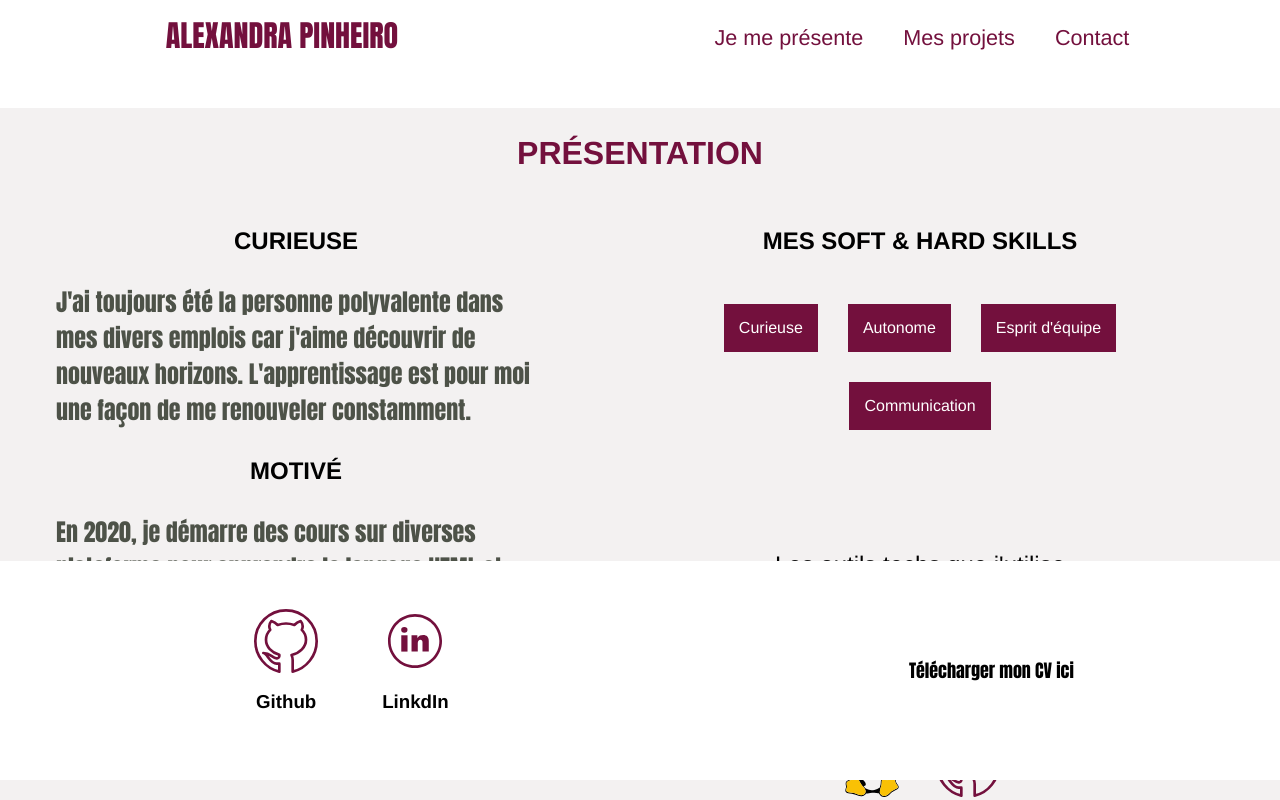
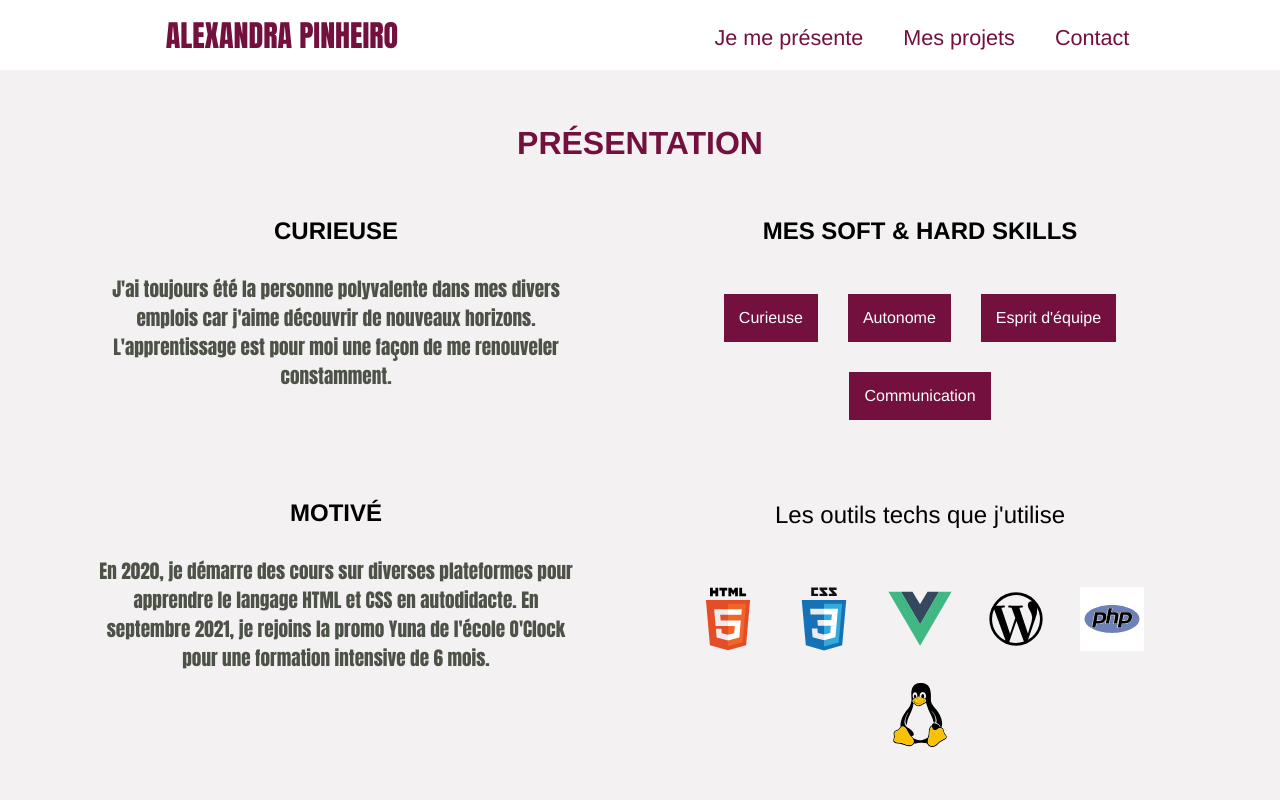
Before and after one commit to AlexandraPho/vue-portfolio, a Vue app: page /aboutme in a window 1280 px wide. Shown: the top 800 px of the page. Built offline with nearby package versions, Linux system fonts and the light colour scheme.

Commit message:
change color and disposition

```diff
--- a/src/components/AboutMeLayout.vue
+++ b/src/components/AboutMeLayout.vue
@@ -5,6 +5,7 @@
       </h2>
         <div class="container-one">
             <section class="about-me">
+              <div class="text">
                 <h3 class="titles">
                   Curieuse
                 </h3>
@@ -12,13 +13,16 @@
                   J'ai toujours été la personne polyvalente dans mes divers emplois car j'aime découvrir de nouveaux horizons.
                   L'apprentissage est pour moi une façon de me renouveler constamment.
                 </p>
+              </div>
+              <div class="text">
                 <h3 class="titles">
                   Motivé
                 </h3>
                 <p>
-                En 2020, je  démarre des cours sur diverses plateforme pour apprendre le langage HTML et CSS en autodidacte.
-                En septembre 2021, je rejoint la promo Yuna de l'école O'Clock pour une formation intensive de 6 mois.
+                  En 2020, je  démarre des cours sur diverses plateformes pour apprendre le langage HTML et CSS en autodidacte.
+                  En septembre 2021, je rejoins la promo Yuna de l'école O'Clock pour une formation intensive de 6 mois.
                 </p>
+              </div>
             </section>
             <section class="soft_hard-skills">
               <h3 class="titles">
@@ -39,7 +43,6 @@
                   <img class="logo-techs" alt="logo-vue" src="../assets/wordpress.svg">
                   <img class="logo-techs" alt="logo-php" src="../assets/php.svg">
                   <img class="logo-techs" alt="logo-linux" src="../assets/linux.svg">
-                  <img class="logo-techs" alt="logo-github" src="../assets/github.svg">
                 </div>
               </div>
             </section>
@@ -107,9 +110,9 @@
     }
     .stack-tech {
       display: flex;
-      flex-wrap: wrap;
-      justify-content: center;
       margin: 1.5em;
+      flex-direction: column;
+      align-items: center;
     }
     h4 {
       font-weight: 200;
@@ -134,7 +137,7 @@
       display: flex;
       flex-direction: column;
       align-items: center;
-      margin: 30px 0px;
+      padding: 30px 0px;
     }
     .titles-components {
       font-size: xx-large;
@@ -179,7 +182,7 @@
       display: flex;
       flex-wrap: wrap;
       justify-content: center;
-      margin: 4em;
+      margin: 1.5em;
     }
     h4 {
       font-weight: 200;
@@ -200,7 +203,7 @@
   /*Desktop Version*/
   @media screen and (min-width: 1200px) {
     .block-container {
-      margin: 60px 0px;
+      padding: 50px 0px;
     }
     .container-one {
       display: flex;
@@ -214,15 +217,22 @@
       text-align: start;
       margin-right: 30px;
     }
+    .text {
+      display: flex;
+      flex-direction: column;
+      align-items: center;
+      margin-bottom: 5em;
+    }
     .titles {
       font-size: x-large;
       text-transform: uppercase;
       color: black;
     }
     p {
-      width: 20em;
+      text-align: center;
+      width: 25em;
       margin: 5px;
-      font-size: 1.5em;
+      font-size: 1.2em;
       color: rgb(77, 82, 72);
     }
     .soft_hard-skills {
@@ -252,7 +262,6 @@
       align-items: center;
     }
     .logos {
-      padding: 10px;
       display: flex;
       flex-wrap: wrap;
       justify-content: center;
--- a/src/components/FooterLayout.vue
+++ b/src/components/FooterLayout.vue
@@ -4,13 +4,11 @@
         <a href="https://github.com/AlexandraPho">
             <div class="link">
               <img src="../assets/github.svg" class="img-link" alt="Github">
-              <h3>Github</h3>
             </div>
         </a>
         <a href="https://www.linkedin.com/in/alexandra-pinheiro/">
             <div class="link">
                 <img src="../assets/linkedin.svg" class="img-link" alt="Linkdin">
-                <h3>LinkdIn</h3>
             </div>
         </a>
       </section>
@@ -31,34 +29,31 @@
     </script>
 
     <style scoped>
-     a {
-      text-decoration: none;
-     }
+
      p {
       display: flex;
       justify-content: center;
       color: black;
      }
-     a {
+     #social-links {
+      text-align: center;
+    }
+    a {
       text-decoration: none;
       color: black;
       }
-     #social-links {
-      text-align: center;
-    }
+    .resume-document {
+        color: rgb(115, 16, 61);
+      }
     @media only screen and (max-width: 767px) {
       footer {
         background-color: white;
-        position: absolute;
-        bottom: 0;
-        left: 0;
-        right: 0;
         margin-bottom: 20px;
       }
       #social-links {
         display: flex;
         justify-content: space-around;
-        margin-top: 1em;
+        margin: 1em;
       }
       .img-link {
         width: 2em;
@@ -67,10 +62,6 @@
     @media only screen and (min-width: 768px) {
       footer {
         background-color: white;
-        position: absolute;
-        bottom: 0;
-        left: 0;
-        right: 0;
         margin-bottom: 20px;
       }
       #social-links {
@@ -93,9 +84,6 @@
         align-items: center;
         justify-content: space-around;
       }
-      #social-links {
-        margin: 1em;
-      }
       .img-link {
         width: 4em;
       }
@@ -105,5 +93,6 @@
         flex-direction: column;
         align-items: center;
       }
+
     }
     </style>
```
Lines whose indentation alone changed are shown as unchanged.
